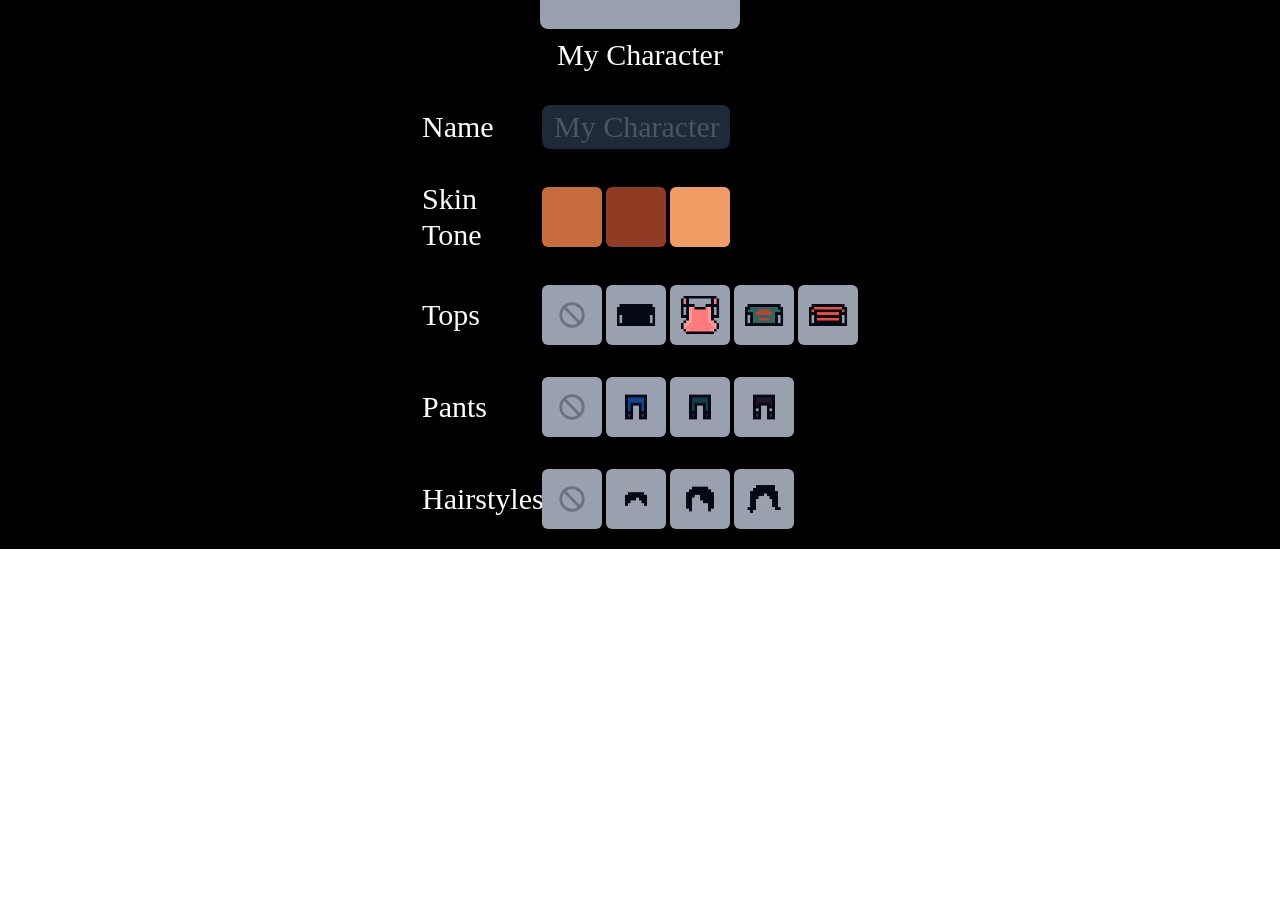
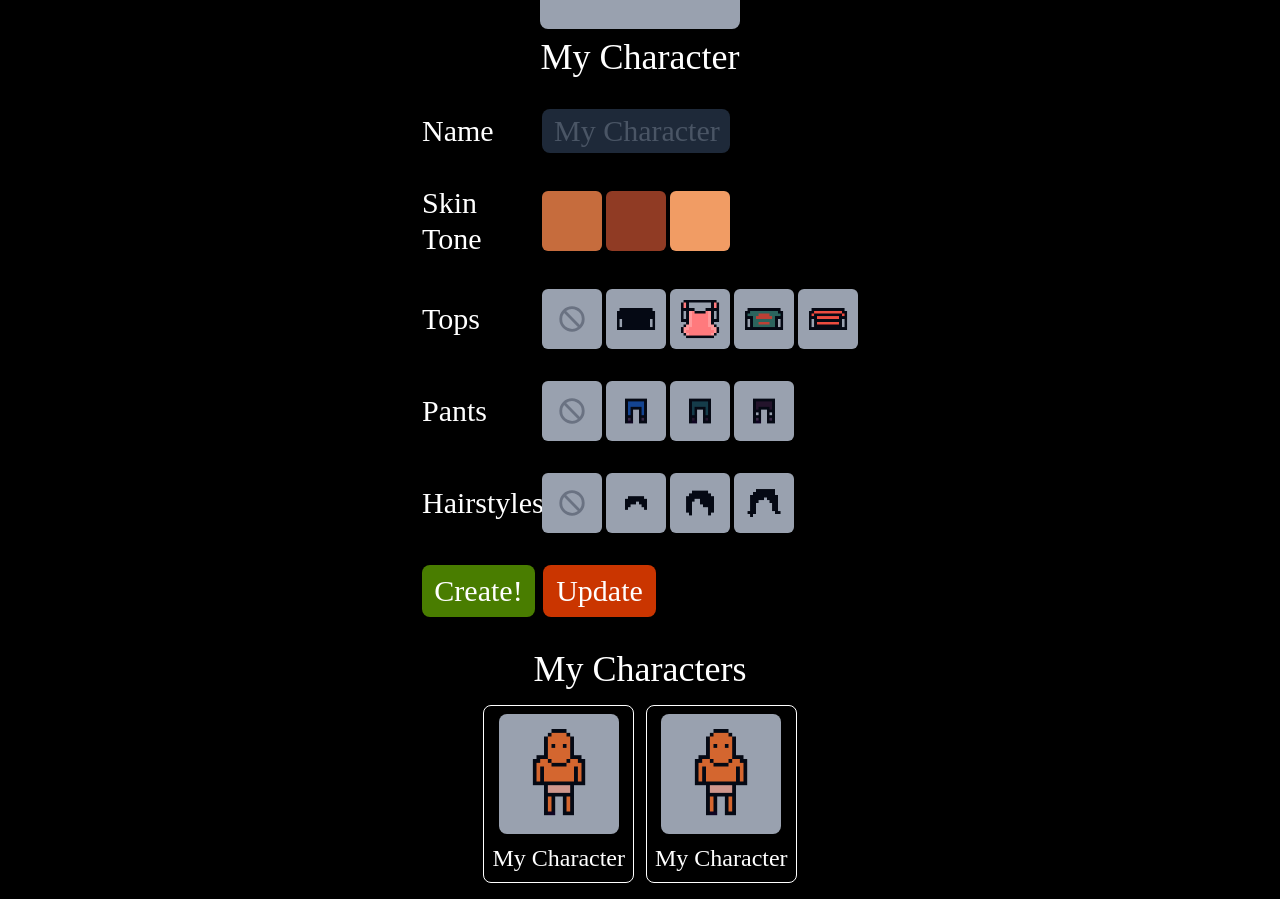
Before and after one commit to rnieblesealo/character-maker, a React (Vite) app: page / in a window 1280 px wide. Shown: the part 251-1150 px from the top of the page. Before the commit the page ends 800 px from the top, so only its background shows below. Built offline with nearby package versions, Linux system fonts and the light colour scheme; a web font is replaced by a local one.

Commit message:
pre-supabase

```diff
--- a/package.json
+++ b/package.json
@@ -11,10 +11,11 @@
   },
   "dependencies": {
     "@tailwindcss/vite": "^4.1.3",
+    "clsx": "^2.1.1",
     "react": "^19.0.0",
     "react-dom": "^19.0.0",
-    "tailwindcss": "^4.1.3",
-    "react-icons": "^5.5.0"
+    "react-icons": "^5.5.0",
+    "tailwindcss": "^4.1.3"
   },
   "devDependencies": {
     "@eslint/js": "^9.21.0",
--- a/src/App.jsx
+++ b/src/App.jsx
@@ -16,7 +16,7 @@ function App() {
   const [pants, setPants] = useState("")
   const [body, setBody] = useState("")
 
-  function handleSubmit(e) {
+  function handleNameSubmit(e) {
     e.preventDefault() // prevent page reload
 
     const nameInput = e.target.elements.name.value
@@ -24,13 +24,11 @@ function App() {
     if (nameInput) {
       setName(nameInput) // access form element values by name attribute
     }
-
-    console.log("form submitting!") // FIXME: form submits everytime a button is clicked
   }
 
   return (
-    <div className="w-screen h-screen bg-black text-white font-pixel text-3xl flex flex-col items-center justify-start">
-      <p className="text-5xl text-center m-4">Character Creator</p>
+    <div className="w-screen h-min bg-black text-white font-pixel text-3xl flex flex-col items-center justify-start">
+      <h1 className="text-5xl text-center m-4">Character Creator</h1>
       <CharacterViewer
         name={name}
         hair={hair}
@@ -38,13 +36,16 @@ function App() {
         top={top}
         pants={pants}
         body={body}
+        hero
       />
-      <form className="flex flex-col items-start justify-center m-4" onSubmit={handleSubmit}>
+      <div className="flex flex-col items-start justify-center m-4" onSubmit={handleNameSubmit}>
 
-        <div className="flex items-center m-4">
-          <label htmlFor="name" className="w-30">Name</label>
-          <input type="text" id="name" name="name" placeholder="My Character" className="bg-gray-800 p-1 pl-3 focus:outline-0 placeholder:text-gray-600 rounded-lg w-[188px]" />
-        </div>
+        <form onSubmit={handleNameSubmit}>
+          <div className="flex items-center m-4">
+            <label htmlFor="name" className="w-30">Name</label>
+            <input type="text" id="name" name="name" placeholder="My Character" className="bg-gray-800 p-1 pl-3 focus:outline-0 placeholder:text-gray-600 rounded-lg w-[188px]" />
+          </div>
+        </form>
 
         <SkinTonePicker
           setBody={setBody}
@@ -65,7 +66,38 @@ function App() {
           name="Hairstyles"
           set={setHair}
         />
-      </form>
+
+        <div className="flex w-1/2 gap-2 m-4">
+          <button className="w-full p-2 bg-lime-700 rounded-lg">
+            Create!
+          </button>
+          <button className="w-full p-2 bg-orange-700 rounded-lg">
+            Update
+          </button>
+        </div>
+
+      </div>
+      <h2 className="text-4xl">My Characters</h2>
+      <div className="grid grid-cols-2 p-4 gap-3">
+
+        <CharacterViewer
+          name={name}
+          hair={hair}
+          head={head}
+          top={top}
+          pants={pants}
+          body={body}
+        />
+        <CharacterViewer
+          name={name}
+          hair={hair}
+          head={head}
+          top={top}
+          pants={pants}
+          body={body}
+        />
+
+      </div>
     </div>
   )
 }
--- a/src/components/CharacterViewer.jsx
+++ b/src/components/CharacterViewer.jsx
@@ -1,14 +1,21 @@
+import clsx from "clsx"
+
 const CharacterViewer = ({
   name,
   hair,
   head,
   top,
   pants,
-  body
+  body,
+  hero
 }) => {
+  const width = clsx(!hero ? "w-30" : "w-50")
+  const textSize = clsx(!hero ? "text-2xl" : "text-4xl")
+  const extra = clsx(!hero && "border-1 p-2 rounded-lg")
+
   return (
-    <div>
-      <div className="relative bg-gray-400 w-50 aspect-square rounded-lg">
+    <div className={`${extra} flex flex-col items-center justify-center`}>
+      <div className={`${width} relative bg-gray-400 aspect-square rounded-lg`}>
         {hair &&
           <img
             src={hair}
@@ -41,7 +48,7 @@ const CharacterViewer = ({
         }
       </div>
       {name &&
-        <p className="text-center mt-2">{name}</p>
+        <p className={`${textSize} text-center mt-2`}>{name}</p>
       }
     </div>
   )
```
Also changed, not shown: 1 other file (tests, documents, lock files or other folders).
